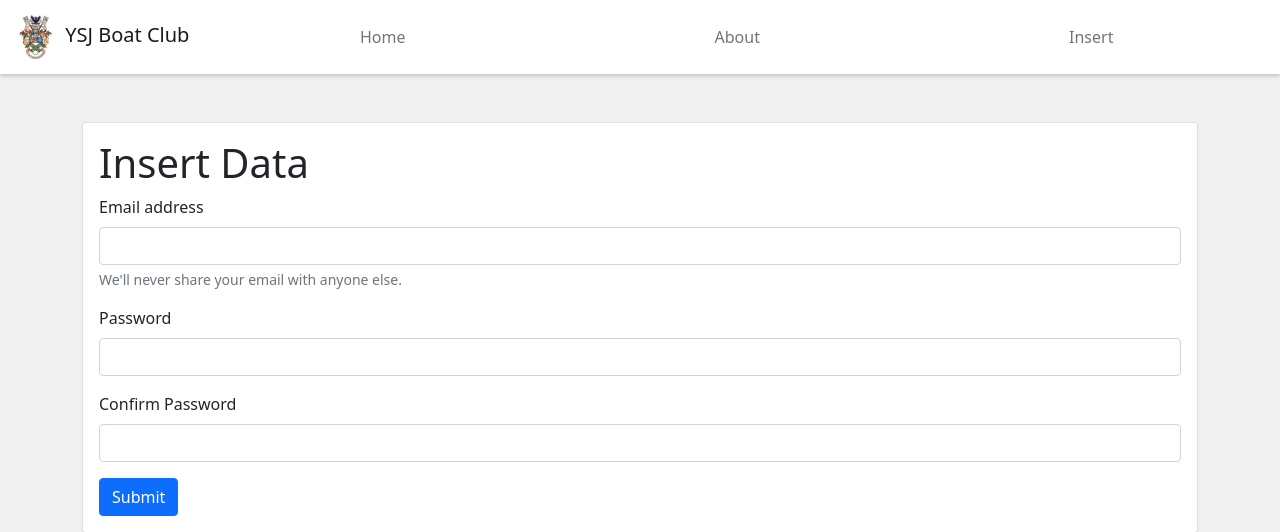
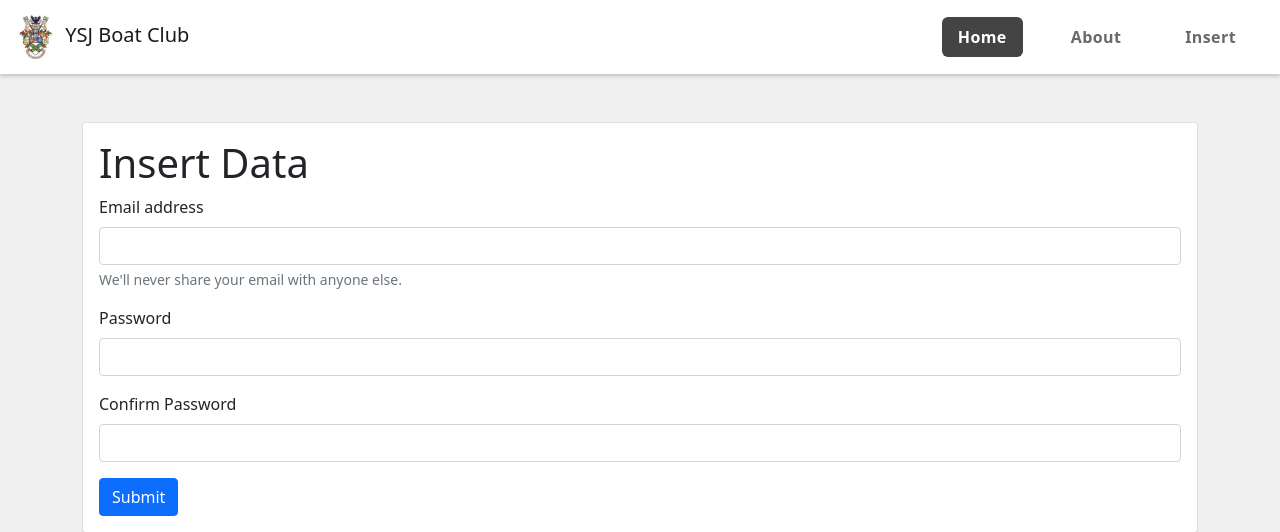
Before and after one commit to LMunday98/3CB109-Assessment-YSJBC_Web_App, a Flask app: page /form in a window 1280 px wide. Shown: the top 532 px of the page. Run offline with Flask 2, Linux system fonts and the light colour scheme.

Commit message:
Added vscode workspace - nav styling

```diff
--- a/project/app/static/assets/css/main.css
+++ b/project/app/static/assets/css/main.css
@@ -15,3 +15,30 @@ body {
 .card {
     box-shadow: 0 1px 2px 0 rgba(211, 211, 211, 0.2);
 }
+
+#nav {
+    margin-left: 5em;
+}
+
+#nav a {
+    -moz-transition: background-color .25s ease-in-out;
+    -webkit-transition: background-color .25s ease-in-out;
+    -ms-transition: background-color .25s ease-in-out;
+    transition: background-color .25s ease-in-out;
+    font-weight: 800;
+    letter-spacing: 0.025em;
+    color: #696969;
+    text-decoration: none;
+    border-radius: 6px;
+    padding: 0.5em 1em 0.5em 1em;
+    margin: 0em 1em 0em 1em;
+}
+
+#nav a:hover {
+    background-color: lightgray;
+}
+
+#nav a.current {
+    background: #444;
+    color: #fff;
+}
--- a/project/app/templates/base.html
+++ b/project/app/templates/base.html
@@ -21,9 +21,9 @@
           <button class="navbar-toggler" type="button" data-bs-toggle="collapse" data-bs-target="#navbarNavAltMarkup" aria-controls="navbarNavAltMarkup" aria-expanded="false" aria-label="Toggle navigation">
             <span class="navbar-toggler-icon"></span>
           </button>
-          <div class="collapse navbar-collapse justify-content-center" id="navbarNavAltMarkup">
-            <div class="navbar-nav nav-fill w-100">
-              <a class="nav-link" href="/">Home</a>
+          <div class="collapse navbar-collapse justify-content-end" id="navbarNavAltMarkup">
+            <div id="nav" class="navbar-nav nav-fill w-90">
+              <a class="nav-link current" href="/">Home</a>
               <a class="nav-link" href="/about">About</a>
               <a class="nav-link" href="/insert">Insert</a>
             </div>
```
Also changed, not shown: 1 other file.
